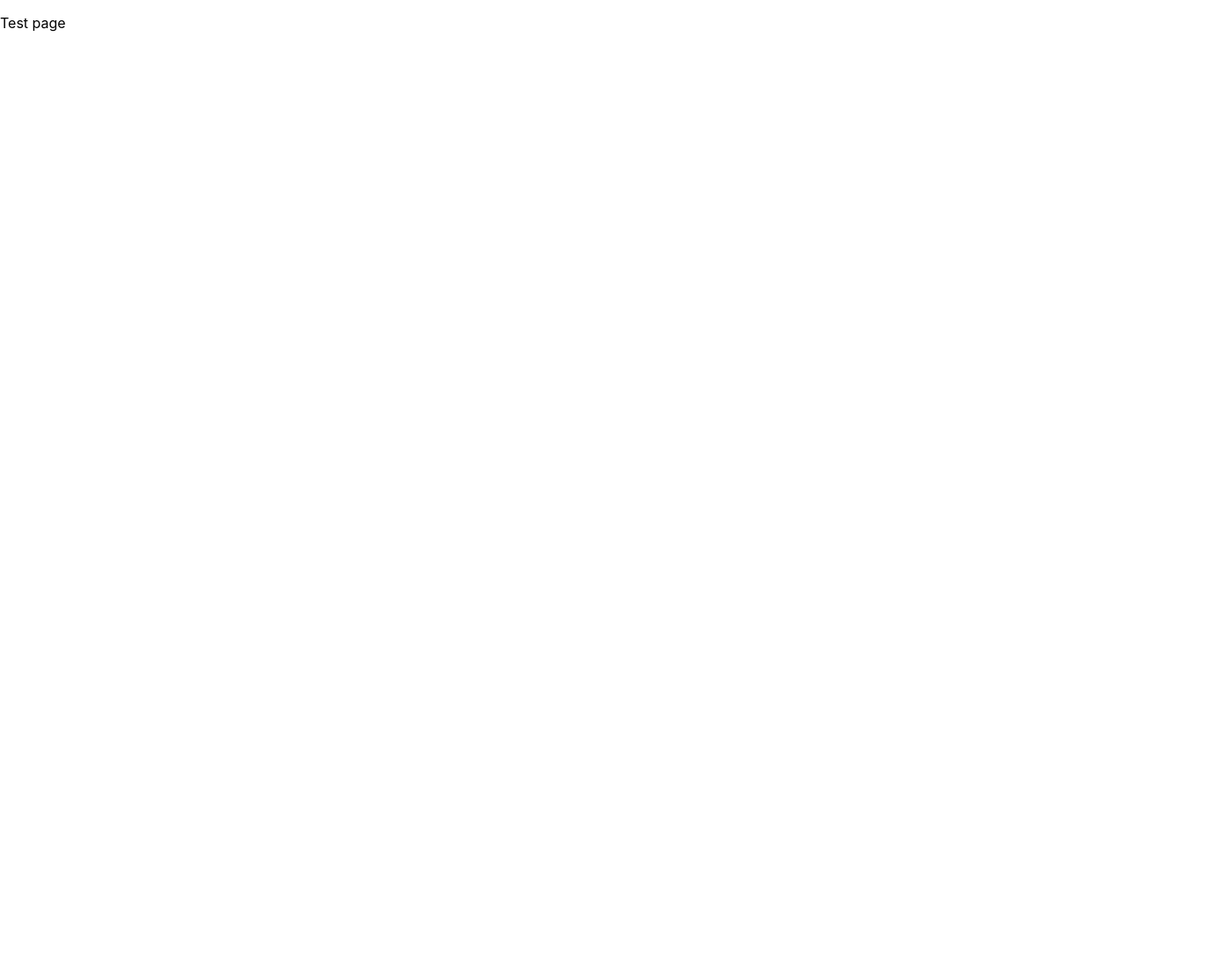
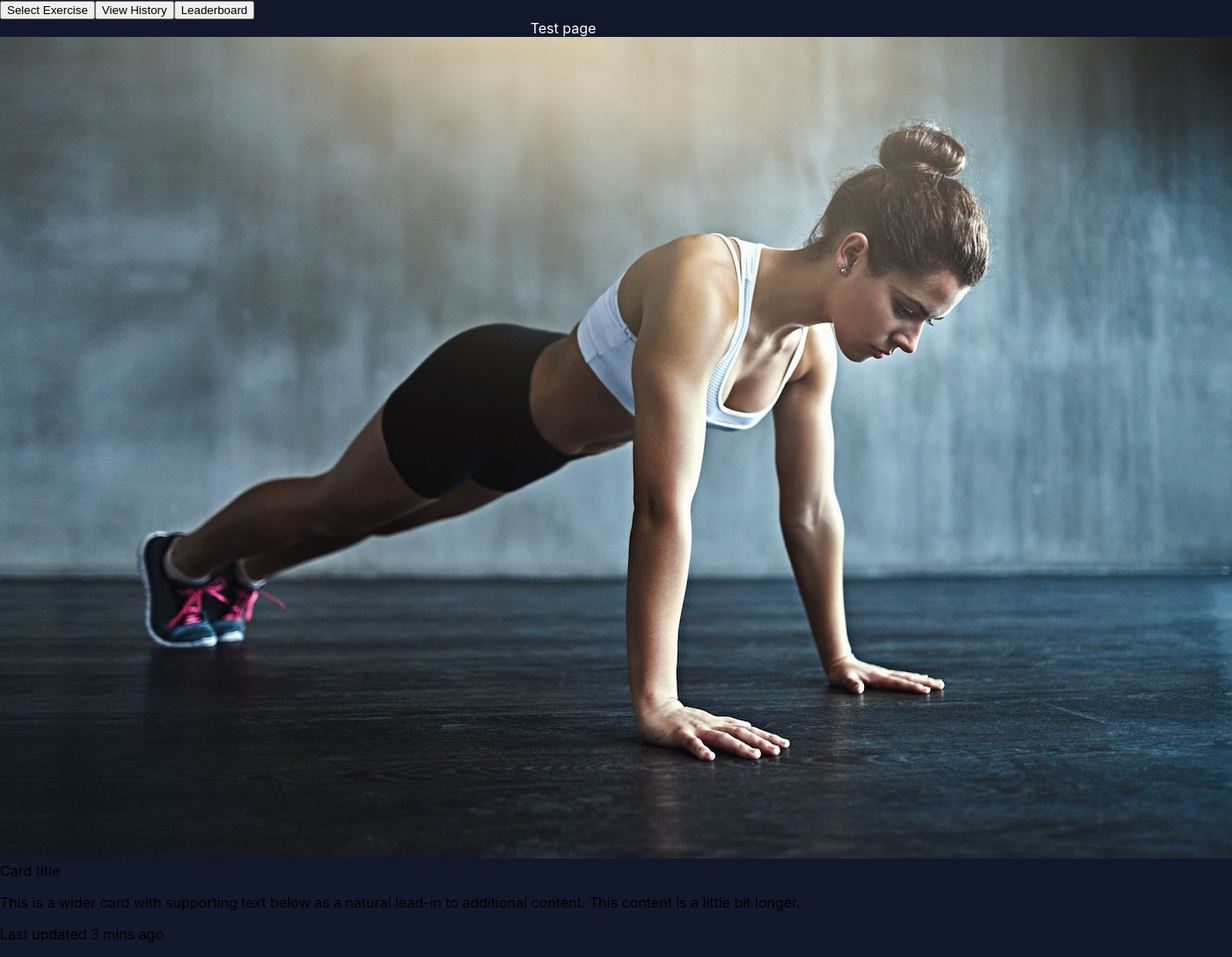
Before and after one commit to LeonSo7/HackTheNorth2020-Fitness-Application, a React (Create React App) app in the folder app/: page / in a window 1280 px wide. Shown: the whole page at 88% size, 1400 px wide, since content can reach past the window. Before the commit the page ends 800 px from the top, so only its background shows below. Built offline with nearby package versions, Linux system fonts and the light colour scheme.

Commit message:
Changes to home screen

```diff
--- a/app/package.json
+++ b/app/package.json
@@ -6,7 +6,9 @@
     "@testing-library/jest-dom": "^5.11.9",
     "@testing-library/react": "^11.2.3",
     "@testing-library/user-event": "^12.6.0",
+    "bootstrap": "^4.5.3",
     "react": "^17.0.1",
+    "react-bootstrap": "^1.4.3",
     "react-dom": "^17.0.1",
     "react-router-dom": "^5.2.0",
     "react-scripts": "4.0.1",
--- a/app/src/components/screens/Home.js
+++ b/app/src/components/screens/Home.js
@@ -1,9 +1,32 @@
+import "../../styles/Home.css";
+import Button from 'react-bootstrap/Button'
+import Card from "react-bootstrap/Card";
+import pushupThumbnail from "../../assets/pushup_thumbnail.jpg";
+
 function Home() {
-    return (
+  return (
+    <div>
       <div>
-          <p>Test page</p>
+        <Button variant="primary">Select Exercise</Button>
+        <Button variant="primary">View History</Button>
+        <Button variant="primary">Leaderboard</Button>
       </div>
-    );
-  }
+      <div className="TitleDiv">
+        <h className="TitleText">Test page</h>
+      </div>
+      <Card className="bg-dark text-white">
+        <Card.Img src={pushupThumbnail} alt="Pushup Thumbnail" />
+        <Card.ImgOverlay>
+          <Card.Title>Card title</Card.Title>
+          <Card.Text>
+            This is a wider card with supporting text below as a natural lead-in
+            to additional content. This content is a little bit longer.
+          </Card.Text>
+          <Card.Text>Last updated 3 mins ago</Card.Text>
+        </Card.ImgOverlay>
+      </Card>
+    </div>
+  );
+}
 
-  export default Home;
+export default Home;
--- /dev/null
+++ b/app/src/styles/Home.css
@@ -0,0 +1,11 @@
+body {
+    background-color: #12182B;
+  }
+
+.TitleDiv {
+  text-align: center;
+}
+
+.TitleText {
+    color: #ffffff;
+}
```
Also changed, not shown: app/src/assets/pushup_thumbnail.jpg (added), 1 other file (tests, documents, lock files or other folders).
